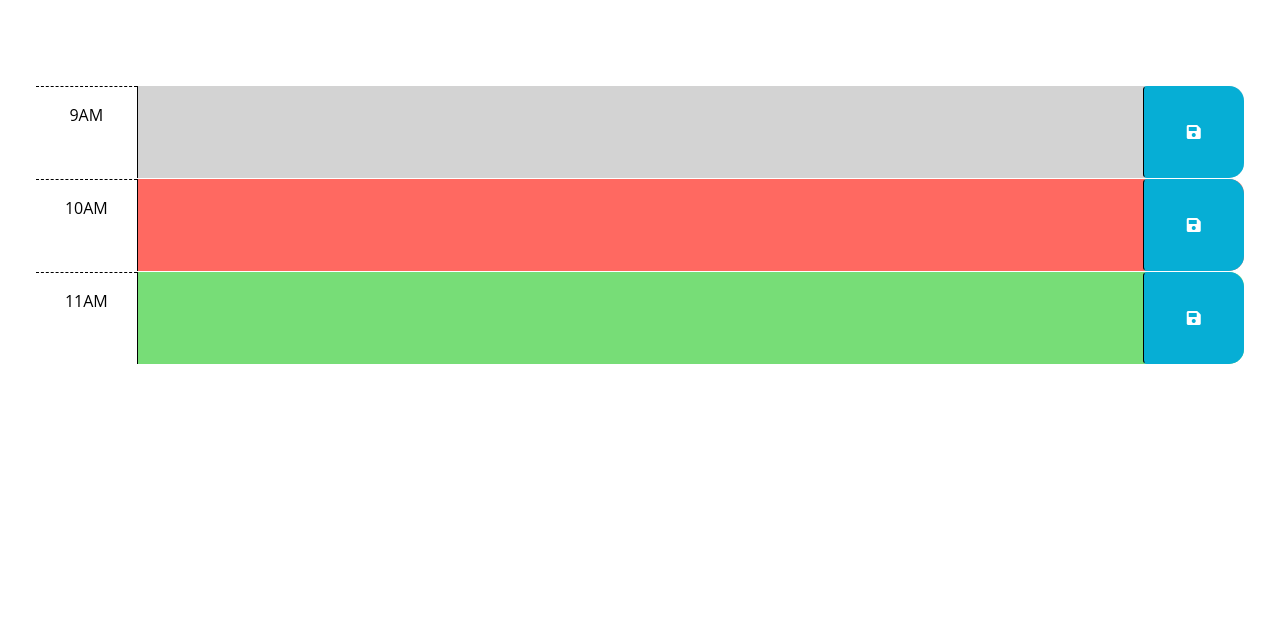
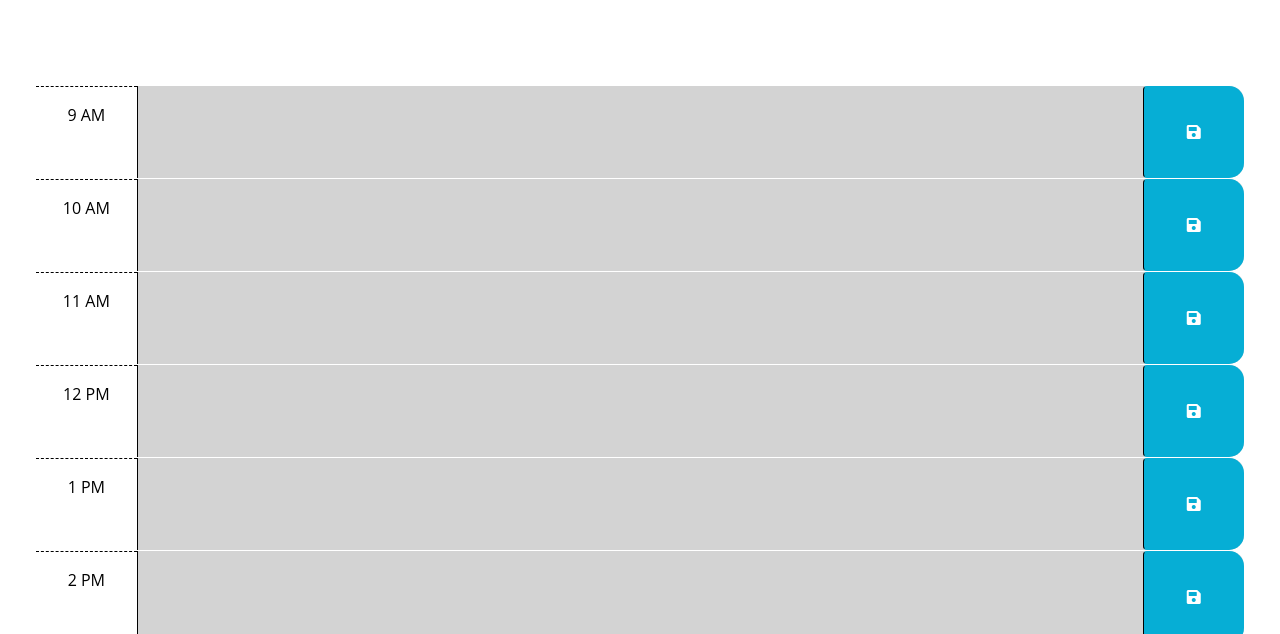
Before and after one commit to bskor66/work-day-scheduler, a plain HTML site: page index.html in a window 1280 px wide. Shown: the part 166-800 px from the top of the page. Drawn offline with nearby package versions, Linux system fonts and the light colour scheme.

Commit message:
generate all time slots and displays in js

```diff
--- a/index.html
+++ b/index.html
@@ -27,7 +27,7 @@
 			<p class="lead">A simple calendar app for scheduling your work day</p>
 			<p id="currentDay" class="lead"></p>
 		</header>
-		<div class="container-fluid px-5">
+		<div class="container-fluid px-5" id="hour-container">
 			<!-- Use class for "past", "present", and "future" to apply styles to the
         time-block divs accordingly. The javascript will need to do this by
         adding/removing these classes on each div by comparing the hour in the
@@ -37,33 +37,6 @@
         in the finished product. Remember to delete this comment once the
         code is implemented.
         -->
-
-			<!-- Example of a past time block. The "past" class adds a gray background color. -->
-			<div id="hour-9" class="row time-block past">
-				<div class="col-2 col-md-1 hour text-center py-3">9AM</div>
-				<textarea class="col-8 col-md-10 description" rows="3"> </textarea>
-				<button class="btn saveBtn col-2 col-md-1" aria-label="save">
-					<i class="fas fa-save" aria-hidden="true"></i>
-				</button>
-			</div>
-
-			<!-- Example of a present time block. The "present" class adds a red background color. -->
-			<div id="hour-10" class="row time-block present">
-				<div class="col-2 col-md-1 hour text-center py-3">10AM</div>
-				<textarea class="col-8 col-md-10 description" rows="3"> </textarea>
-				<button class="btn saveBtn col-2 col-md-1" aria-label="save">
-					<i class="fas fa-save" aria-hidden="true"></i>
-				</button>
-			</div>
-
-			<!-- Example of a future time block. The "future" class adds a green background color. -->
-			<div id="hour-11" class="row time-block future">
-				<div class="col-2 col-md-1 hour text-center py-3">11AM</div>
-				<textarea class="col-8 col-md-10 description" rows="3"> </textarea>
-				<button class="btn saveBtn col-2 col-md-1" aria-label="save">
-					<i class="fas fa-save" aria-hidden="true"></i>
-				</button>
-			</div>
 		</div>
 
 		<script src="https://cdnjs.cloudflare.com/ajax/libs/jquery/3.2.1/jquery.min.js"></script>
--- a/script.js
+++ b/script.js
@@ -1,8 +1,39 @@
 // Wrap all code that interacts with the DOM in a call to jQuery to ensure that
 // the code isn't run until the browser has finished rendering all the elements
+function timeDisplayFrom24(time24) {
+	if (time24 > 12) {
+		return `${time24 % 12} PM`;
+	} else if (time24 === 12) {
+		return "12 PM";
+	} else {
+		return `${time24} AM`;
+	}
+}
 // in the html.
 $(function () {
 	// TODO: Add a listener for click events on the save button. This code should
+	for (let i = 9; i < 18; i++) {
+		let hourSlot = $('<div class="row time-block past"></div>').attr(
+			"id",
+			`hour-${i}`
+		);
+		hourSlot.data.timeDisplay = timeDisplayFrom24(i);
+
+		hourSlot.append(
+			$('<div class="col-2 col-md-1 hour text-center py-3"></div>').text(
+				hourSlot.data.timeDisplay
+			)
+		);
+		hourSlot.append(
+			$('<textarea class="col-8 col-md-10 description" rows="3"> </textarea>')
+		);
+		hourSlot.append(
+			$(
+				'<button class="btn saveBtn col-2 col-md-1" aria-label="save"><i class="fas fa-save" aria-hidden="true"></i></button>'
+			)
+		);
+		$("#hour-container").append(hourSlot);
+	}
 	// use the id in the containing time-block as a key to save the user input in
 	// local storage. HINT: What does `this` reference in the click listener
 	// function? How can DOM traversal be used to get the "hour-x" id of the
```
